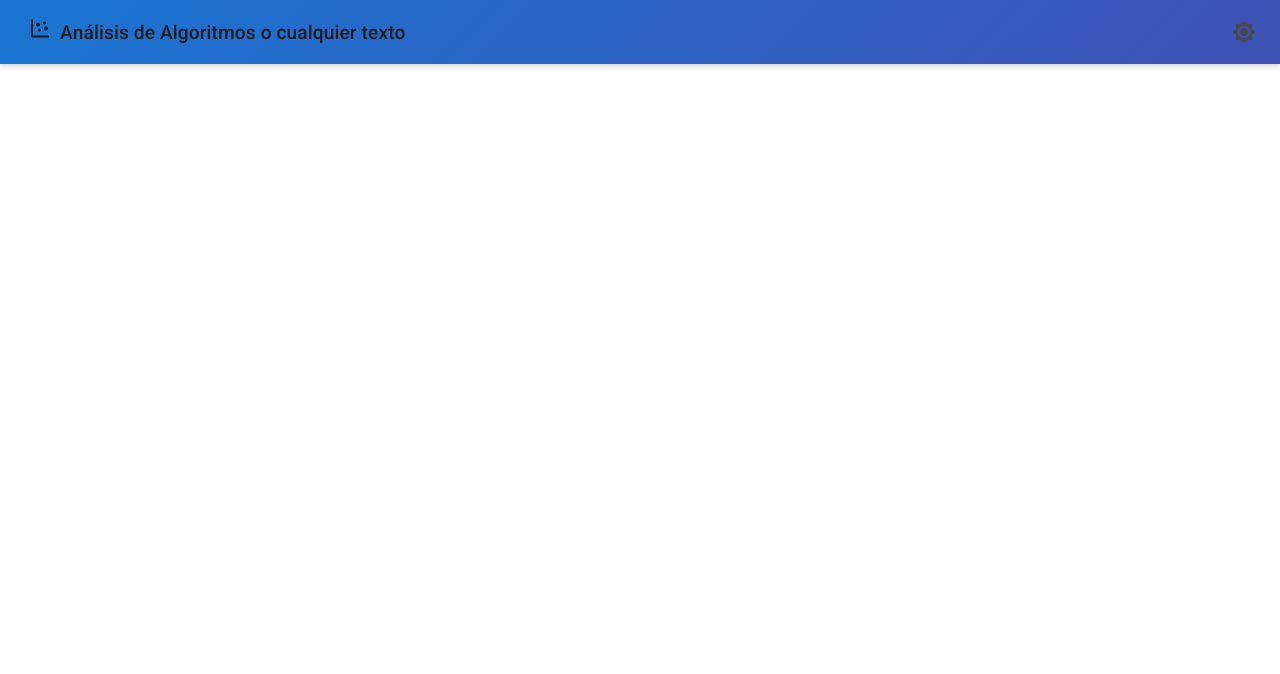
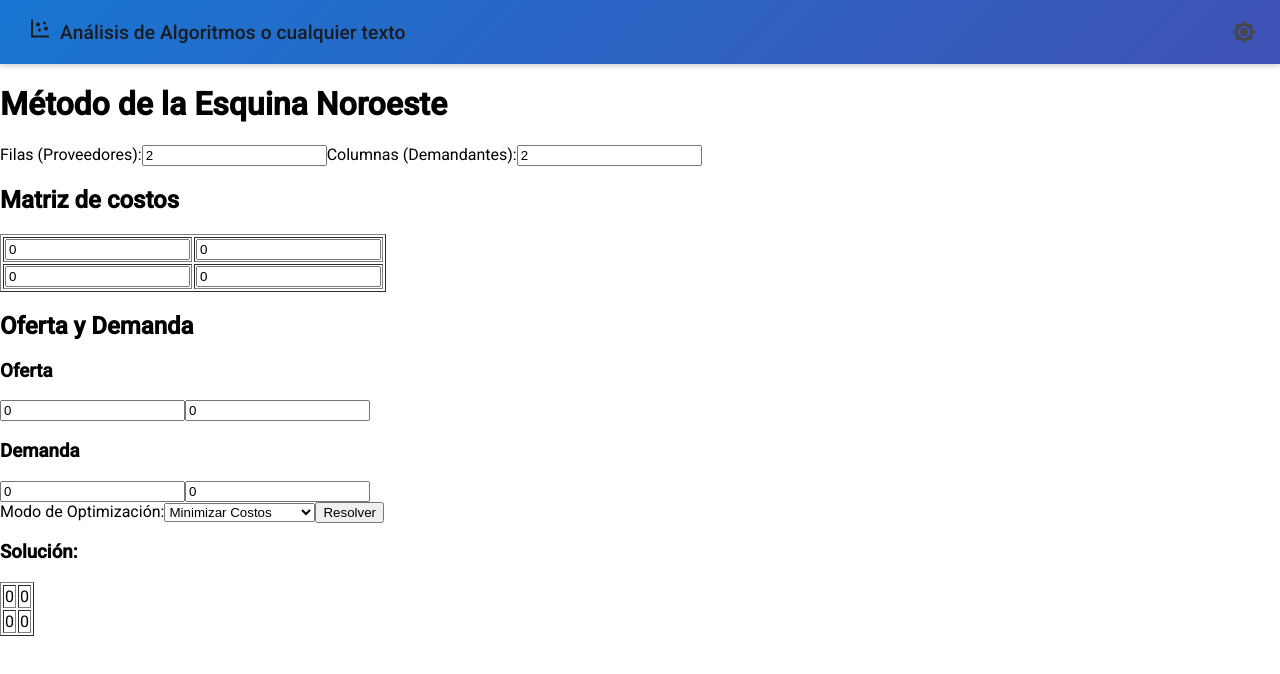
Before and after one commit to JesusRodrigoV/AXL-AnalisisAlgoritmos, an Angular app: page /northwest in a window 1280 px wide. Before the commit this address led to /. Shown: the top 674 px of the page. Built offline with nearby package versions, Linux system fonts and the light colour scheme.

Commit message:
Interfaz de northwest y primera iteracion de solver del algoritmo

```diff
--- a/src/app/app.routes.ts
+++ b/src/app/app.routes.ts
@@ -18,6 +18,10 @@ export const routes: Routes = [
     loadComponent: () => import('./pages/asignacion/asignacion.component'),
   },
   {
+    path: 'northwest',
+    loadComponent: () => import('./pages/northwest/northwest.component'),
+  },
+  {
     path: '',
     redirectTo: '/home',
     pathMatch: 'full',
--- a/src/app/pages/northwest/northwest.component.html
+++ b/src/app/pages/northwest/northwest.component.html
@@ -1 +1,52 @@
-<p>northwest works!</p>
+<div class="container">
+  <h1>Método de la Esquina Noroeste</h1>
+
+  <label>Filas (Proveedores):</label>
+  <input type="number" [(ngModel)]="rows" (ngModelChange)="initializeMatrix()" min="1" />
+
+  <label>Columnas (Demandantes):</label>
+  <input type="number" [(ngModel)]="cols" (ngModelChange)="initializeMatrix()" min="1" />
+
+  <h2>Matriz de costos</h2>
+<table border="1">
+  <tbody>
+    <tr *ngFor="let row of matrix; let i = index; trackBy: trackByIndex">
+      <td *ngFor="let col of row; let j = index; trackBy: trackByIndex">
+        <input type="number" [(ngModel)]="matrix[i][j]" (click)="$event.stopPropagation()" />
+      </td>
+    </tr>
+  </tbody>
+</table>
+
+<h2>Oferta y Demanda</h2>
+<div class="flex">
+  <div>
+    <h3>Oferta</h3>
+    <input type="number" *ngFor="let s of supply; let i = index; trackBy: trackByIndex" [(ngModel)]="supply[i]" />
+  </div>
+  <div>
+    <h3>Demanda</h3>
+    <input type="number" *ngFor="let d of demand; let j = index; trackBy: trackByIndex" [(ngModel)]="demand[j]" />
+  </div>
+</div>
+
+
+  <div>
+    <label for="mode">Modo de Optimización:</label>
+    <select id="mode" [(ngModel)]="minimize">
+      <option [value]="true">Minimizar Costos</option>
+      <option [value]="false">Maximizar Ganancias</option>
+    </select>
+
+    <button (click)="solve()">Resolver</button>
+  </div>
+
+  <div>
+  <h3>Solución:</h3>
+  <table border="1">
+    <tr *ngFor="let row of solution; let i = index">
+      <td *ngFor="let cell of row; let j = index">{{ cell }}</td>
+    </tr>
+  </table>
+</div>
+</div>
--- a/src/app/pages/northwest/northwest.component.ts
+++ b/src/app/pages/northwest/northwest.component.ts
@@ -1,10 +1,131 @@
+import { CommonModule } from '@angular/common';
 import { ChangeDetectionStrategy, Component } from '@angular/core';
+import { FormsModule } from '@angular/forms';
 
 @Component({
   selector: 'app-northwest',
-  imports: [],
+  standalone: true,
+  imports: [CommonModule, FormsModule],
   templateUrl: './northwest.component.html',
-  styleUrl: './northwest.component.scss',
+  styleUrls: ['./northwest.component.scss'],
   changeDetection: ChangeDetectionStrategy.OnPush,
 })
-export default class NorthwestComponent {}
+export default class NorthwestComponent {
+  rows: number = 2;
+  cols: number = 2;
+  matrix: number[][] = [];
+  supply: number[] = [];
+  demand: number[] = [];
+  solution: number[][] = [];
+  minimize: boolean = true; // Variable para almacenar el modo seleccionado
+
+  ngOnInit(): void {
+    this.initializeMatrix();
+  }
+
+  initializeMatrix() {
+    if (this.rows > 0 && this.cols > 0) {
+      this.matrix = Array.from({ length: this.rows }, () => Array(this.cols).fill(0));
+      this.solution = Array.from({ length: this.rows }, () => Array(this.cols).fill(0));
+      this.supply = Array(this.rows).fill(0);
+      this.demand = Array(this.cols).fill(0);
+    }
+  }
+
+  trackByIndex(index: number, obj: any): any {
+    return index;
+  }
+
+  solve() {
+    //this.initializeMatrix()
+    this.northwestMethod();
+    this.optimizeSolution();
+  }
+
+  northwestMethod() {
+    const supply = [...this.supply];
+    const demand = [...this.demand];
+    this.solution = Array.from({ length: this.rows }, () => Array(this.cols).fill(0));
+
+    let i = 0, j = 0;
+
+    while (i < this.rows && j < this.cols) {
+      const quantity = Math.min(supply[i], demand[j]);
+      this.solution[i][j] = quantity;
+      supply[i] -= quantity;
+      demand[j] -= quantity;
+
+      if (supply[i] === 0) i++;
+      if (demand[j] === 0) j++;
+    }
+  }
+
+  optimizeSolution() {
+    for (let i = 0; i < this.rows; i++) {
+      for (let j = 0; j < this.cols; j++) {
+        if (this.solution[i][j] === 0) {
+          this.adjustSolution(i, j, this.minimize);
+        }
+      }
+    }
+  }
+
+  adjustSolution(row: number, col: number, minimize: boolean) {
+    const path = this.findCycle(row, col);
+    if (!path.length) return;
+
+    let minValue = Infinity;
+    for (let [r, c] of path.filter((_, idx) => idx % 2 !== 0)) {
+      minValue = Math.min(minValue, this.solution[r][c]);
+    }
+
+    if (!minimize) minValue *= -1; // Invertir el ajuste para maximización
+
+    for (let i = 0; i < path.length; i++) {
+      const [r, c] = path[i];
+      if (i % 2 === 0) {
+        this.solution[r][c] += minValue;
+      } else {
+        this.solution[r][c] -= minValue;
+      }
+    }
+  }
+
+  findCycle(startRow: number, startCol: number): [number, number][] {
+    const path: [number, number][] = [];
+    const visited = new Set<string>();
+
+    const dfs = (r: number, c: number, direction: 'row' | 'col'): boolean => {
+      const key = `${r},${c}`;
+      if (visited.has(key)) return false;
+      visited.add(key);
+      path.push([r, c]);
+
+      if (path.length > 3 && path[0][0] === r && path[0][1] === c) {
+        return true;
+      }
+
+      if (direction === 'row') {
+        for (let j = 0; j < this.cols; j++) {
+          if (j !== c && this.solution[r][j] > 0) {
+            if (dfs(r, j, 'col')) return true;
+          }
+        }
+      } else {
+        for (let i = 0; i < this.rows; i++) {
+          if (i !== r && this.solution[i][c] > 0) {
+            if (dfs(i, c, 'row')) return true;
+          }
+        }
+      }
+
+      path.pop();
+      return false;
+    };
+
+    dfs(startRow, startCol, 'row');
+    dfs(startRow, startCol, 'col');
+
+    return path.length > 3 ? path : [];
+  }
+}
--- a/src/app/services/theme/theme-service.ts
+++ b/src/app/services/theme/theme-service.ts
@@ -22,6 +22,8 @@ export class ThemeService {
   constructor() {
     this.setTheme(this.getThemeFromLocalStorage());
   }
+
+
 
   toggleTheme() {
     if (this.currentTheme() === 'light') {
@@ -49,10 +51,11 @@ export class ThemeService {
 
   getThemeFromLocalStorage(): Theme {
     if (isPlatformBrowser(this.platformId)) {
-      return localStorage.getItem(this.THEME_KEY) as Theme;
+      return (localStorage.getItem(this.THEME_KEY) as Theme) ||
+             (window.matchMedia('(prefers-color-scheme: dark)').matches ? 'dark' : 'light');
     }
-    return window.matchMedia('(prefers-color-scheme: dark)').matches
-      ? 'dark'
-      : 'light';
+
+    // Si está en el servidor, devuelve un valor por defecto (sin usar window)
+    return 'light';
   }
 }
```
Also changed, not shown: 1 other file (tests, documents, lock files or other folders).
